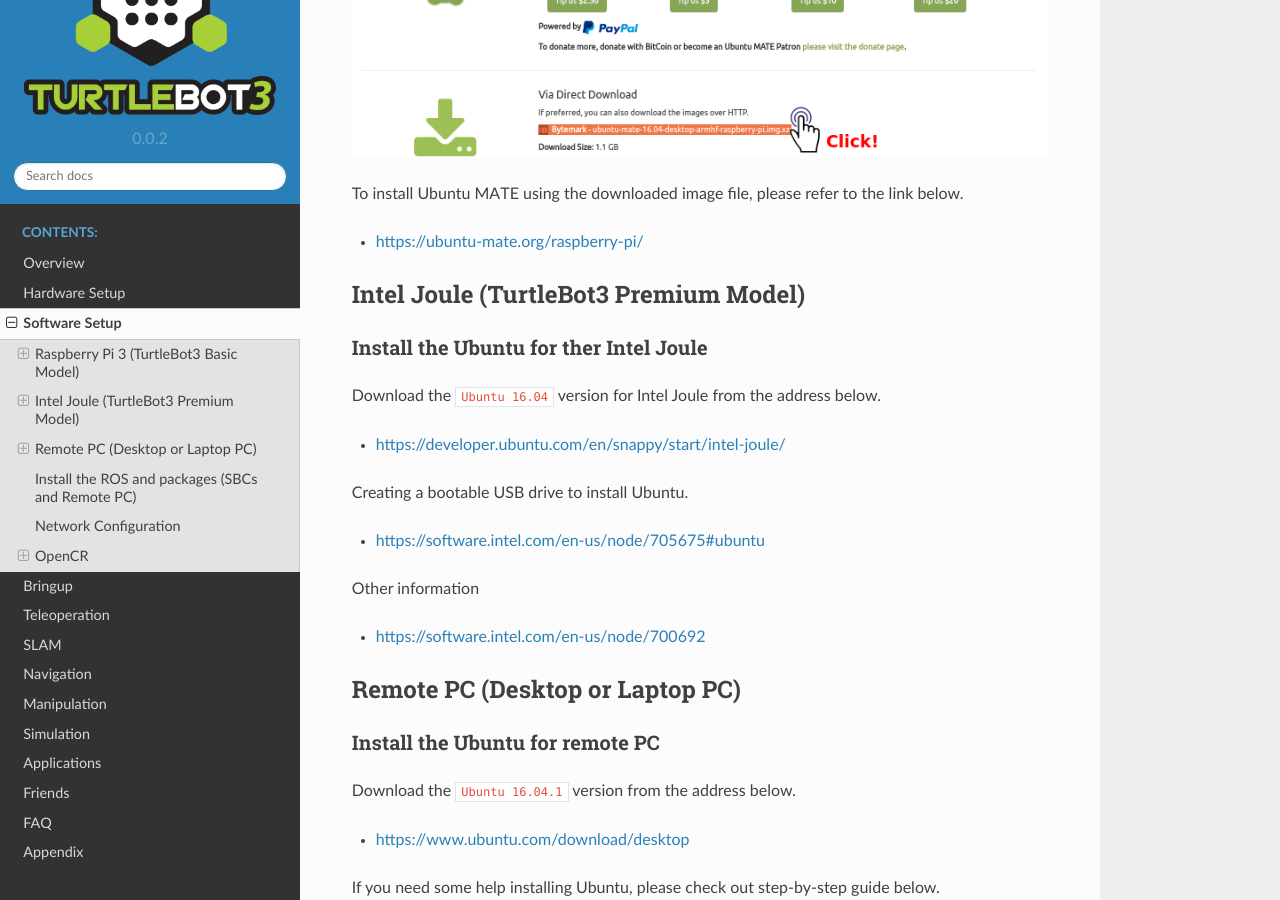
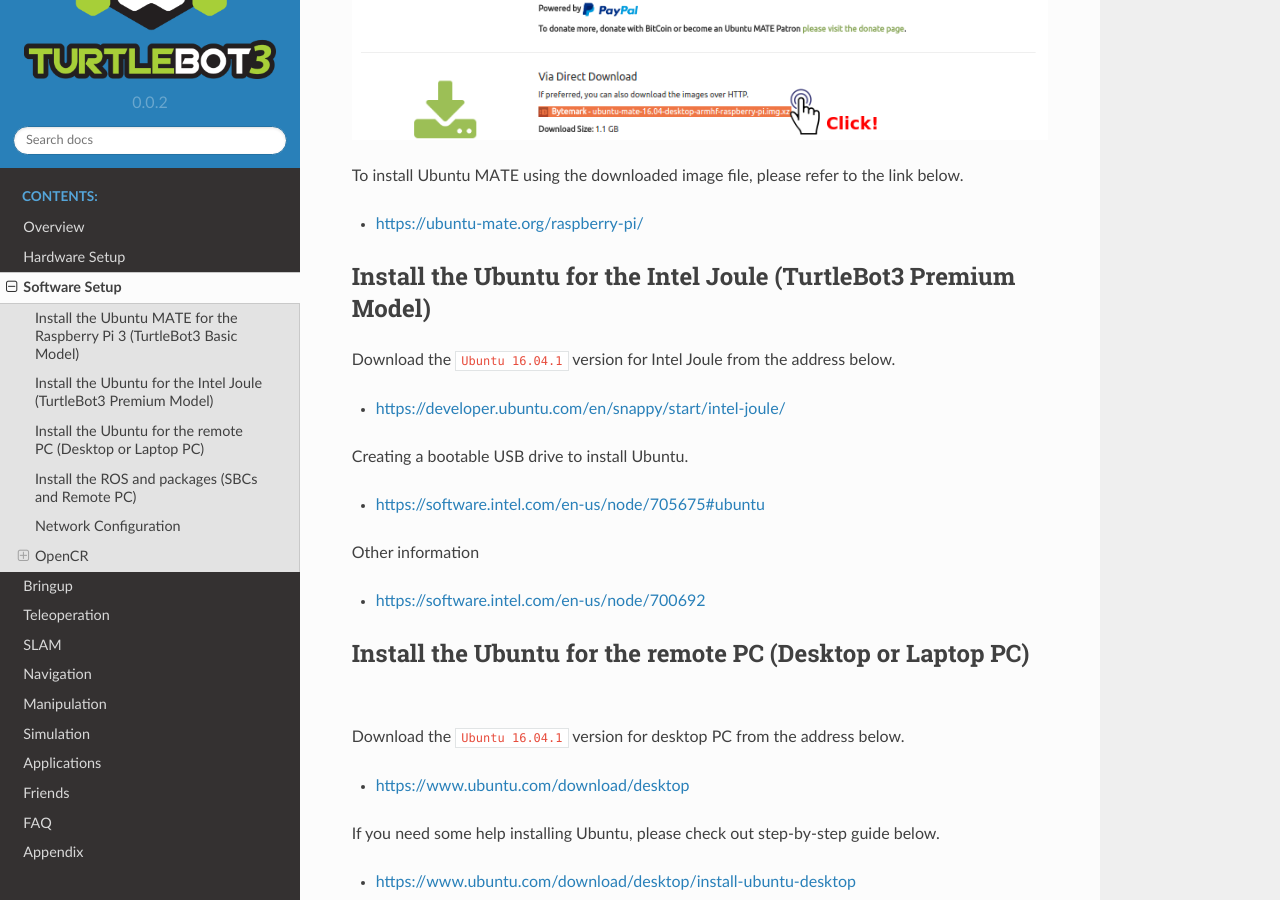
Before and after one commit to shivharis/turtlebot3_wiki, a Sphinx documentation site: the page built from docs/source/software.rst, in a window 1280 px wide and 900 px high, scrolled down 1156 px. Built offline with Sphinx 7.4.7 and the Read the Docs theme 2.0.0, drawn with Linux system fonts in a browser that asks for light colours; some of the changed text lies outside the part shown.

Commit message:
modified the software setup

```diff
--- a/docs/source/software.rst
+++ b/docs/source/software.rst
@@ -3,11 +3,8 @@
 
 .. NOTE:: We tested the Turtlebot 3 on ``Ubuntu 16.04.1`` and ``ROS Kinetic Kame`` version.
 
-Raspberry Pi 3 (TurtleBot3 Basic Model)
---------------------------------------------------------
-
-Install the Ubuntu MATE for the Raspberry Pi 3
-~~~~~~~~~~~~~~~~~~~~~~~~~~~~~~~~~~~~~~~~~~~~~~
+Install the Ubuntu MATE for the Raspberry Pi 3 (TurtleBot3 Basic Model)
+-----------------------------------------------------------------------
 
 Download the ``Ubuntu MATE 16.04.1`` version for raspberry Pi 3 from the address below.
 
@@ -19,13 +16,10 @@
 
 - https://ubuntu-mate.org/raspberry-pi/
 
-Intel Joule (TurtleBot3 Premium Model)
---------------------------------------------------------
+Install the Ubuntu for the Intel Joule (TurtleBot3 Premium Model)
+-----------------------------------------------------------------
 
-Install the Ubuntu for ther Intel Joule
-~~~~~~~~~~~~~~~~~~~~~~~~~~~~~~~~~~~~~~~
-
-Download the ``Ubuntu 16.04`` version for Intel Joule from the address below.
+Download the ``Ubuntu 16.04.1`` version for Intel Joule from the address below.
 
 - https://developer.ubuntu.com/en/snappy/start/intel-joule/
 
@@ -38,13 +32,10 @@
 - https://software.intel.com/en-us/node/700692
 
 
-Remote PC (Desktop or Laptop PC)
---------------------------------
+Install the Ubuntu for the remote PC (Desktop or Laptop PC)
+-----------------------------------------------------------
 
-Install the Ubuntu for remote PC
-~~~~~~~~~~~~~~~~~~~~~~~~~~~~~~~~
-
-Download the ``Ubuntu 16.04.1`` version from the address below.
+Download the ``Ubuntu 16.04.1`` version for desktop PC from the address below.
 
 - https://www.ubuntu.com/download/desktop
 
@@ -82,12 +73,11 @@
 
 If catkin_make completes successfully without any errors, you have completed the preparation to use TurtlebBot3.
 
+
 Network Configuration
 ---------------------
 
 .. image:: _static/software/network_configuration.png
-    :align: center
-
 
 
 OpenCR
```
Also changed, not shown: other parts of docs/source/software.rst (+3 -3 lines), docs/source/bringup.rst (+2 -12 lines), docs/source/friends.rst (+35 -18 lines), docs/source/slam.rst (+25 -2 lines), docs/source/_static/software/network_configuration.png.
